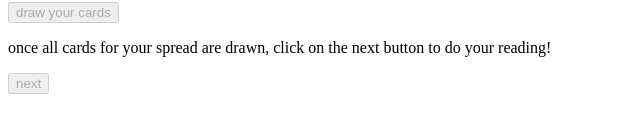
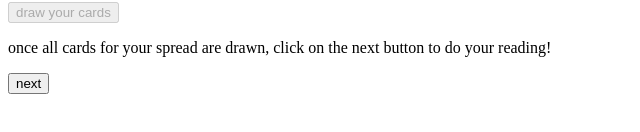
Before and after one commit to Miunohri/Tarot-App, an Angular app in the folder tarot-frontend/: page /shuffle in a window 1280 px wide. Shown: the part 288-420 px from the top of the page, without its empty margins (0-640 px from the left). Built offline with nearby package versions, Linux system fonts and the light colour scheme.

Commit message:
fixed issue with routing from shuffle to reading

```diff
--- a/tarot-frontend/src/app/app.routes.ts
+++ b/tarot-frontend/src/app/app.routes.ts
@@ -3,10 +3,12 @@ import { Home } from './home/home';
 import { Spread } from './spread/spread';
 import { Question } from './question/question';
 import { Shuffle } from './shuffle/shuffle';
+import { Reading } from './reading/reading';
 
 export const routes: Routes = [
     { path: '', component: Home },
     { path: 'spread', component: Spread },
     { path: 'question', component: Question },
-    { path: 'shuffle', component: Shuffle}
+    { path: 'shuffle', component: Shuffle},
+    { path: 'reading', component: Reading}
 ]
--- a/tarot-frontend/src/app/shuffle/shuffle.html
+++ b/tarot-frontend/src/app/shuffle/shuffle.html
@@ -18,4 +18,4 @@
 
 <p>once all cards for your spread are drawn, click on the next button to do your reading!</p>
 
-<button (click)="goToReading()" [disabled]="state.cardsRemaining !== 0">next</button>
+<button (click)="goToReading()" [disabled]="state.cardsRemaining > 0">next</button>
--- a/tarot-frontend/src/app/spread/spread.html
+++ b/tarot-frontend/src/app/spread/spread.html
@@ -2,7 +2,7 @@
 
 <div class="spread-grid">
 
-    <div *ngFor="let spread of spreads" (click)="selectSpread(spread)" [class.selected]="selectedSpread === spread.id" class="spread-card">
+    <div *ngFor="let spread of spreads" (click)="selectSpread(spread)" [class.selected]="selectedSpread !== null && selectedSpread.id === spread.id" class="spread-card">
         <h2>{{ spread.name }}</h2>
         <p>{{ spread.intro }}</p>
         <ol *ngIf="spread.points">
--- a/tarot-frontend/src/app/spread/spread.ts
+++ b/tarot-frontend/src/app/spread/spread.ts
@@ -78,6 +78,7 @@ export class Spread {
   selectSpread(spread: SpreadOption) {
     this.selectedSpread = spread;
     this.state.selectedSpread = spread;
+    this.state.cardCount = spread.cardCount;
   }
 
   goToQuestion() {
--- a/tarot-frontend/src/app/tarot-deck.ts
+++ b/tarot-frontend/src/app/tarot-deck.ts
@@ -104,4 +104,8 @@ export class TarotDeck {
       ...this.deck.slice(0, mid)
     ]
   }
+
+  drawCards(amount: number) {
+    return this.deck.splice(0, amount)
+  }
 }
--- a/tarot-frontend/src/app/tarot-state.ts
+++ b/tarot-frontend/src/app/tarot-state.ts
@@ -9,6 +9,9 @@ export class TarotState {
   question: string = '';
   cardCount: number = 0;
 
+  drawnCards: any[] = [];
+  cardsRemaining: number = 0;
+
   constructor() {}
 
 }
```
